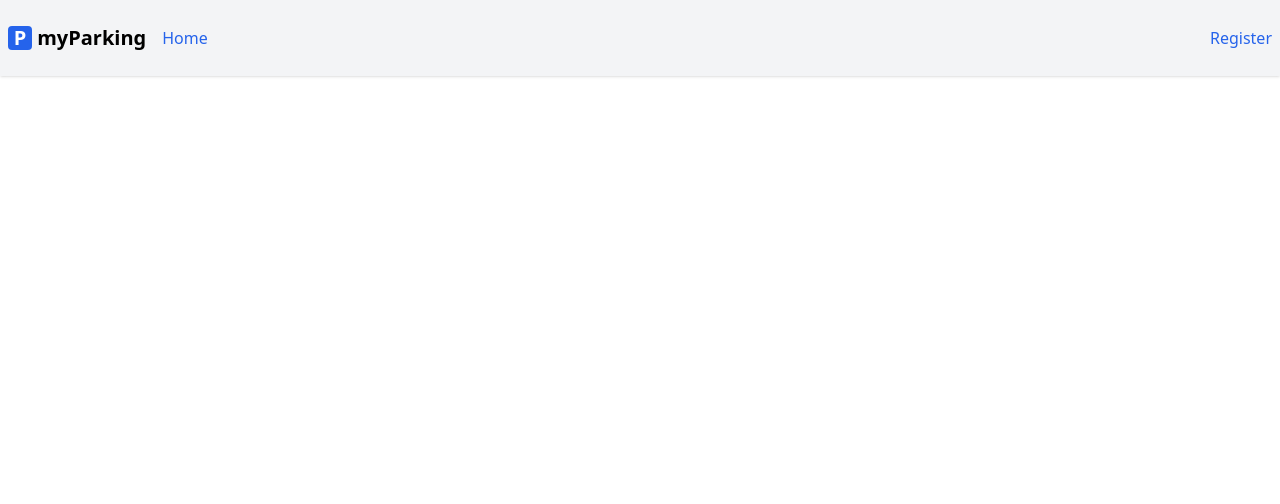
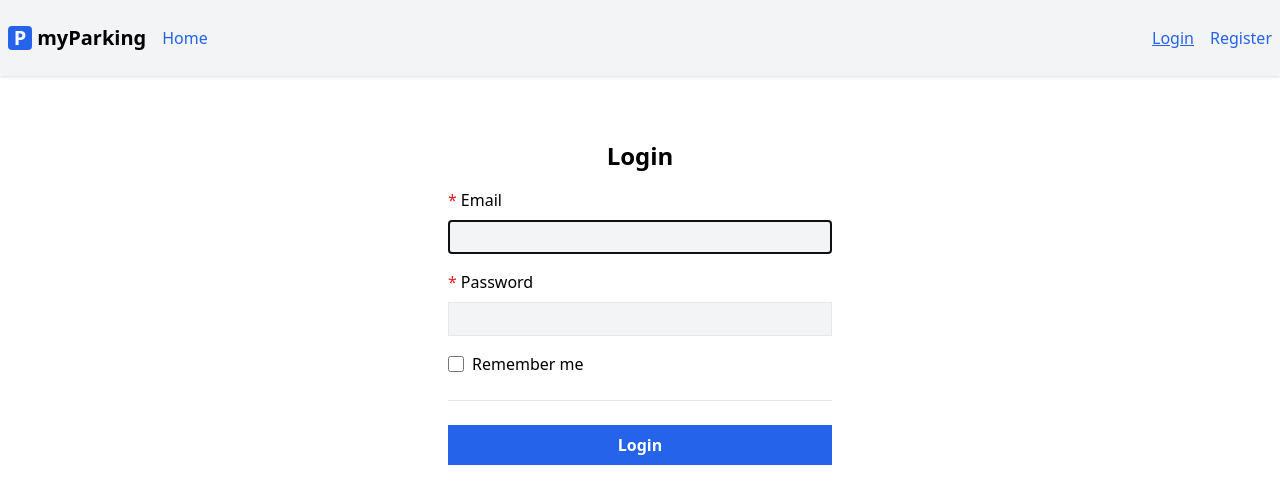
Before and after one commit to YuanLim123/car-parking-app-frontend, a Vue app: page /login in a window 1280 px wide. Shown: the top 504 px of the page. Built offline with nearby package versions, Linux system fonts and the light colour scheme.

Commit message:
feat: add login feature and login page

```diff
--- a/src/App.vue
+++ b/src/App.vue
@@ -1,5 +1,8 @@
 <script setup>
 import { RouterLink, RouterView } from 'vue-router';
+import { useAuth } from '@/stores/auth';
+
+const auth = useAuth();
 </script>
 
 <template>
@@ -15,10 +18,22 @@
             </div>
             myParking
           </h2>
-          <RouterLink class="router-link" :to="{ name: 'home' }"> Home </RouterLink>
+
+          <template v-if="auth.check">
+            <RouterLink class="router-link" :to="{ name: 'vehicles.index' }"> Vehicles </RouterLink>
+          </template>
+          <template v-else>
+            <RouterLink class="router-link" :to="{ name: 'home' }"> Home </RouterLink>
+          </template>
         </div>
         <div class="flex gap-4 items-center">
-          <RouterLink class="router-link" :to="{ name: 'register' }"> Register </RouterLink>
+          <template v-if="auth.check">
+            <button @click="auth.logout" class="router-link">Logout</button>
+          </template>
+          <template v-else>
+            <RouterLink class="router-link" :to="{ name: 'login' }"> Login </RouterLink>
+            <RouterLink class="router-link" :to="{ name: 'register' }"> Register </RouterLink>
+          </template>
         </div>
       </nav>
     </div>
--- a/src/bootstrap.js
+++ b/src/bootstrap.js
@@ -12,7 +12,7 @@
   (error) => {
     if (error.response?.status === 401) {
       const auth = useAuth();
-      auth.destroyTokenAndRedirectTo("register");
+      auth.destroyTokenAndRedirectTo();
     }
 
     return Promise.reject(error);
--- a/src/components/ValidationError.vue
+++ b/src/components/ValidationError.vue
@@ -10,3 +10,4 @@
     </li>
   </ul>
 </template>
+d
--- a/src/router/index.js
+++ b/src/router/index.js
@@ -2,7 +2,7 @@
 
 function auth(to, from) {
   if (!localStorage.getItem('access_token')) {
-    return { name: 'register' };
+    return { name: 'login' };
   }
 }
 
@@ -27,6 +27,12 @@
       component: () => import('@/views/Auth/RegisterView.vue'),
     },
     {
+      path: '/login',
+      name: 'login',
+      beforeEnter: guest,
+      component: () => import('@/views/Auth/LoginView.vue'),
+    },
+    {
       path: '/vehicles',
       name: 'vehicles.index',
       beforeEnter: auth,
--- a/src/stores/auth.js
+++ b/src/stores/auth.js
@@ -19,14 +19,14 @@
     router.push({ name: 'vehicles.index' });
   }
 
-  function destroyTokenAndRedirectTo(routeName) {
+  function destroyTokenAndRedirectTo(routeName = 'login') {
     setAccessToken(null);
     router.push({ name: routeName });
   }
 
   async function logout() {
     return window.axios.post('auth/logout').finally(() => {
-      destroyTokenAndRedirectTo('register');
+      destroyTokenAndRedirectTo();
     });
   }
 
--- /dev/null
+++ b/src/stores/login.js
@@ -0,0 +1,46 @@
+import { reactive, ref } from 'vue';
+import { defineStore } from 'pinia';
+import { useAuth } from '@/stores/auth';
+
+export const useLogin = defineStore('login', () => {
+  const auth = useAuth();
+  const errors = reactive({});
+  const loading = ref(false);
+  const form = reactive({
+    email: '',
+    password: '',
+    remember: false,
+  });
+
+  function resetForm() {
+    form.email = '';
+    form.password = '';
+    form.remember = false;
+
+    errors.value = {};
+  }
+
+  async function handleSubmit() {
+    if (loading.value) return;
+
+    loading.value = true;
+    errors.value = {};
+
+    return window.axios
+      .post('auth/login', form)
+      .then((response) => {
+        auth.login(response.data.access_token);
+      })
+      .catch((error) => {
+        if (error.response.status === 422) {
+          errors.value = error.response.data.errors;
+        }
+      })
+      .finally(() => {
+        form.password = '';
+        loading.value = false;
+      });
+  }
+
+  return { form, errors, loading, resetForm, handleSubmit };
+});
--- /dev/null
+++ b/src/views/Auth/LoginView.vue
@@ -0,0 +1,67 @@
+<script setup>
+import { onBeforeUnmount } from 'vue';
+import { useLogin } from '@/stores/login';
+
+const store = useLogin();
+
+onBeforeUnmount(store.resetForm);
+</script>
+
+<template>
+  <form @submit.prevent="store.handleSubmit" novalidate>
+    <div class="flex flex-col mx-auto md:w-96 w-full">
+      <h1 class="text-2xl font-bold mb-4 text-center">Login</h1>
+      <div class="flex flex-col gap-2 mb-4">
+        <label for="email" class="required">Email</label>
+        <input
+          v-model="store.form.email"
+          id="email"
+          name="email"
+          type="text"
+          class="form-input"
+          autofocus
+          autocomplete="email"
+          required
+          :disabled="store.loading"
+        />
+        <ValidationError :errors="store.errors" field="email" />
+      </div>
+
+      <div class="flex flex-col gap-2 mb-4">
+        <label for="password" class="required">Password</label>
+        <input
+          v-model="store.form.password"
+          id="password"
+          name="password"
+          type="password"
+          class="p-1 border bg-gray-100"
+          autocomplete="current-password"
+          required
+          :disabled="store.loading"
+        />
+        <ValidationError :errors="store.errors" field="password" />
+      </div>
+
+      <div class="flex flex-col gap-2">
+        <label class="flex gap-2 items-center hover:cursor-pointer">
+          <input
+            v-model="store.form.remember"
+            type="checkbox"
+            class="w-4 h-4"
+            :disabled="store.loading"
+          />
+          <span class="select-none">Remember me</span>
+        </label>
+      </div>
+
+      <div class="border-t h-[1px] my-6"></div>
+
+      <div class="flex flex-col gap-2">
+        <button type="submit" class="btn btn-primary" :disabled="store.loading">
+          <IconSpinner class="animate-spin" v-show="store.loading" />
+          Login
+        </button>
+      </div>
+    </div>
+  </form>
+</template>
```
